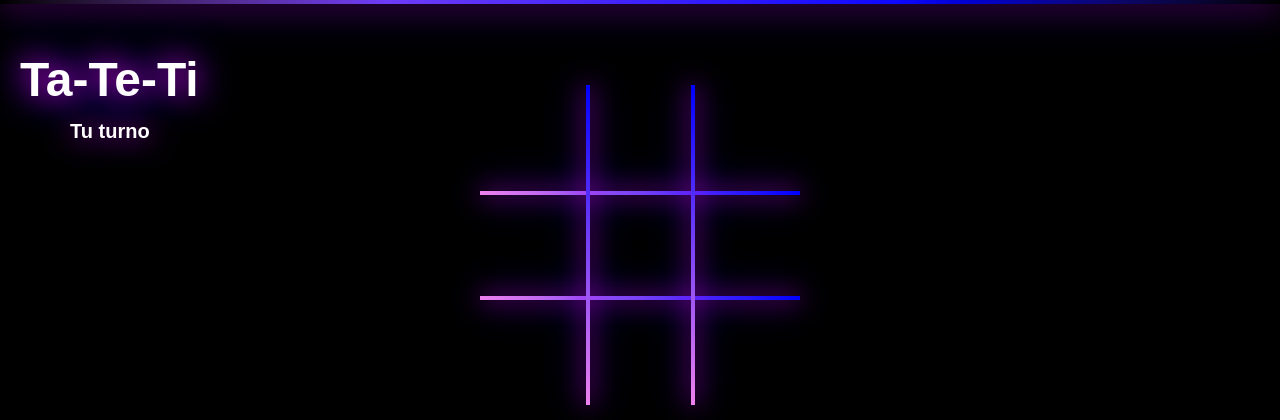
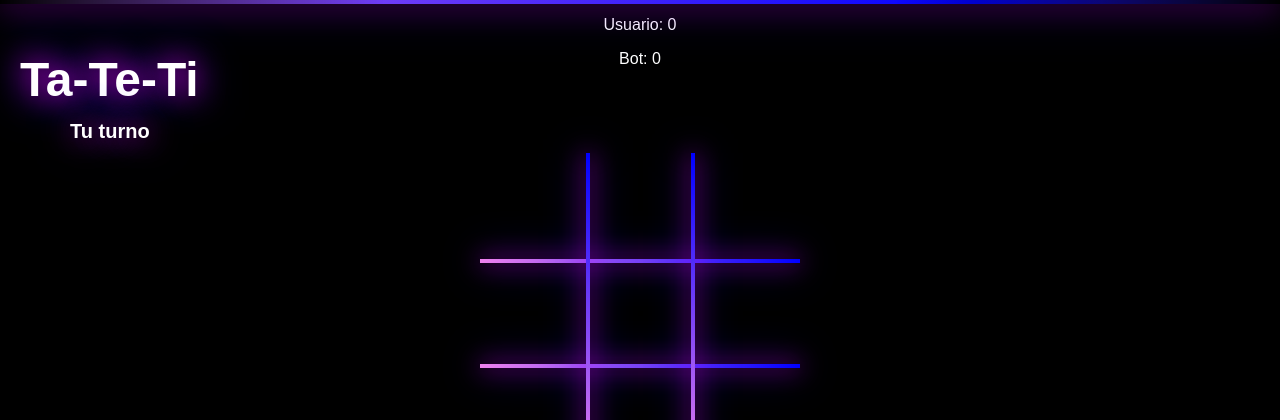
Before and after one commit to rodrigoalegre210/Ta-Te-Ti, a Flask app: page / in a window 1280 px wide. Shown: the top 420 px of the page. Run offline with Flask 3, Linux system fonts and the light colour scheme.

Commit message:
Se trabaja contador

```diff
--- a/app.py
+++ b/app.py
@@ -9,12 +9,17 @@ juego = Juego()
 bot = Bot()
 bot.cargar_q_table() # Cargamos la tabla Q al iniciar.
 
+victorias_usuario = 0
+victorias_bot = 0
+
 @app.route('/')
 def index():
     return render_template('index.html')
 
 @app.route('/jugar', methods = ['POST'])
 def jugar():
+    global victorias_usuario, victorias_bot
+
     datos = request.get_json()
     movimiento_usuario = int(datos.get('movimiento')) # Movimiento del usuario.
 
@@ -34,10 +39,15 @@ def jugar():
 
         bot.guardar_q_table()
 
+        if ganador == 'X':
+            victorias_usuario += 1
+
         return jsonify({
             'movimiento_bot': None,
             'estado_juego': juego.tablero,
-            'ganador': ganador
+            'ganador': ganador,
+            'victorias_usuario': victorias_usuario,
+            'victorias_bot': victorias_bot
         })
 
     # Movimiento del bot.
@@ -49,7 +59,10 @@ def jugar():
         bot.guardar_q_table()
         return jsonify({'movimiento_bot': None,
                         'estado_juego': juego.tablero,
-                        'ganador': 'empate'})
+                        'ganador': 'empate',
+                        'victorias_usuario': victorias_usuario,
+                        'victorias_bot': victorias_bot
+                        })
 
     movimiento_bot = bot.hacer_movimiento(juego.tablero)
     juego.hacer_movimiento(movimiento_bot, 'O')
@@ -63,10 +76,16 @@ def jugar():
     if ganador:
         bot.actualizar_q(bot.estado_anterior, bot.accion_anterior, 1, bot.obtener_estado(juego.tablero)) # Recompensar al bot.
         bot.guardar_q_table() # Guardamos la tabla Q.
+
+        if ganador == 'O':
+            victorias_bot += 1
+
         return jsonify({
             'movimiento_bot': movimiento_bot,
             'estado_juego': juego.tablero,
-            'ganador': ganador
+            'ganador': ganador,
+            'victorias_usuario': victorias_usuario,
+            'victorias_bot': victorias_bot
         })
 
     # Verificamos empate.
@@ -76,7 +95,9 @@ def jugar():
         return jsonify({
             'movimiento_bot': movimiento_bot,
             'estado_juego': juego.tablero,
-            'ganador': 'Empate'
+            'ganador': 'Empate',
+            'victorias_usuario': victorias_usuario,
+            'victorias_bot': victorias_bot
         })
 
     # Actualizar Q para estado intermedio.
@@ -85,7 +106,9 @@ def jugar():
     return jsonify({
         'movimiento_bot': movimiento_bot,
         'estado_juego': juego.tablero,
-        'ganador': None
+        'ganador': None,
+        'victorias_usuario': victorias_usuario,
+        'victorias_bot': victorias_bot
     })
 
 @app.route('/reiniciar', methods = ['POST'])
--- a/static/js/juego.js
+++ b/static/js/juego.js
@@ -2,6 +2,8 @@
 const celdas = document.querySelectorAll('.celda');
 const estado = document.getElementById('estado');
 const botonReiniciar = document.getElementById('reiniciar');
+const contadorUsuario = document.getElementById('contador-usuario')
+const contadorBot = document.getElementById('contador-bot')
 
 let juegoTerminado = false; // Estado para controlar si el juego terminó
 
@@ -10,6 +12,11 @@ function actualizarTablero(estadoJuego) {
     celdas.forEach((celda, indice) => {
         celda.textContent = estadoJuego[indice];
     });
+}
+
+function actualizarContador(victorias) {
+    contadorUsuario.textContent = victorias.usuario;
+    contadorBot.textContent = victorias.bot;
 }
 
 // Función para realizar un movimiento
@@ -36,6 +43,7 @@ function realizarMovimiento(posicion) {
             estado.textContent = datos.ganador.toLowerCase() === 'empate'
                 ? '¡Es un empate! Reinicia para jugar de nuevo.'
                 : `¡Ganó ${datos.ganador}! Reinicia para jugar otra vez.`;
+            actualizarContador(datos.victorias)
             return;
         }
 
@@ -67,6 +75,7 @@ function reiniciarJuego() {
             celdas.forEach(celda => (celda.textContent = ''));
             estado.textContent = 'Tu turno';
             juegoTerminado = false; // Permitir nuevos movimientos
+            actualizarContador(datos.victorias)
         })
         .catch(error => {
             console.error('Error al reiniciar el juego:', error);
--- a/templates/index.html
+++ b/templates/index.html
@@ -13,6 +13,12 @@
     </div>
     <h1>Ta-Te-Ti</h1>
     <p id = "estado">Tu turno</p>
+
+    <div id = "contador-victorias">
+        <p>Usuario: <span id = "contador-usuario">0</span></p>
+        <p>Bot: <span id = "contador-bot">0</span></p>
+    </div>
+
     <div id = "tablero">
 
         {% for i in range(9) %}
```
Also changed, not shown: q_table.json (+1 -1 lines).
